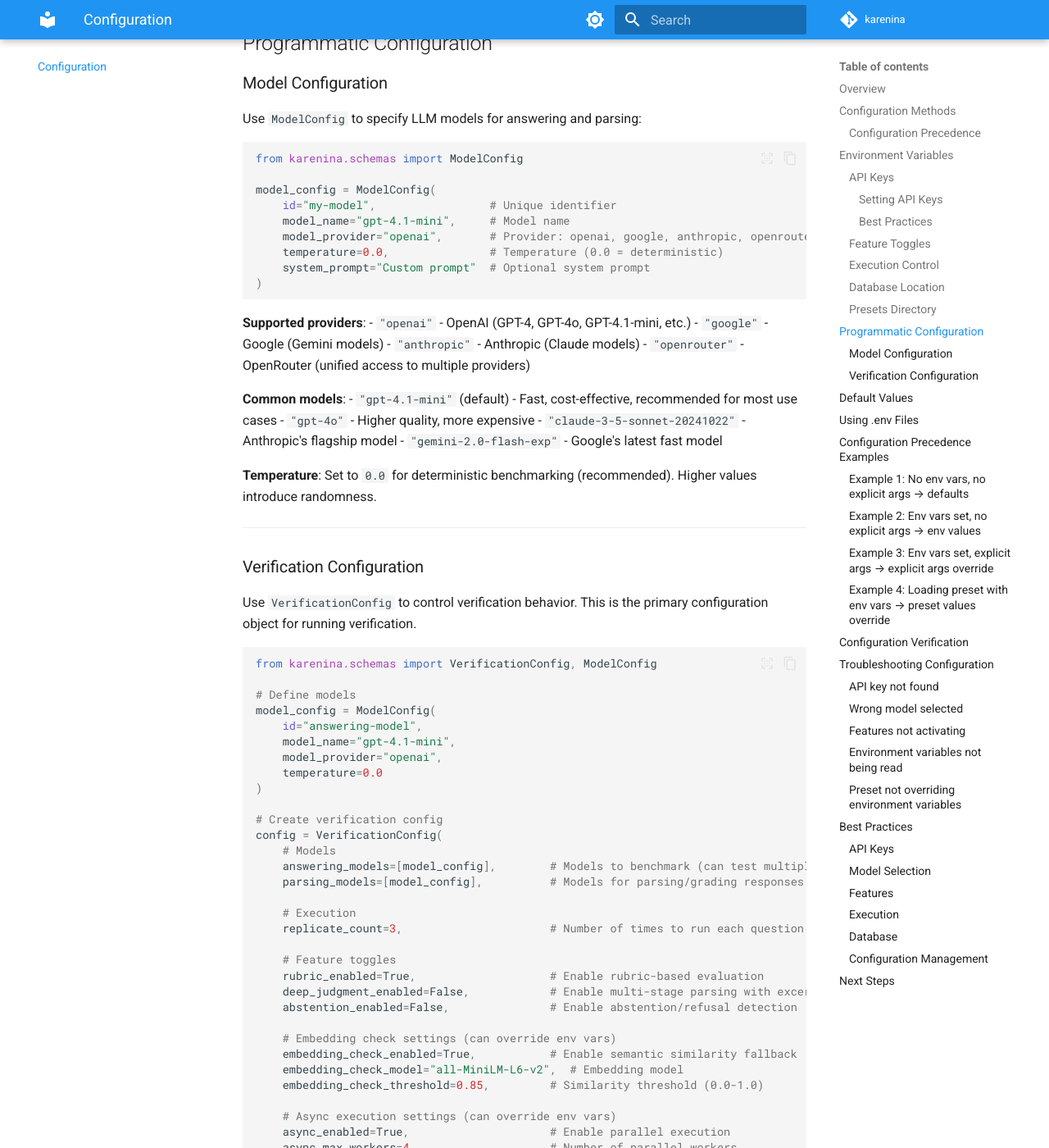
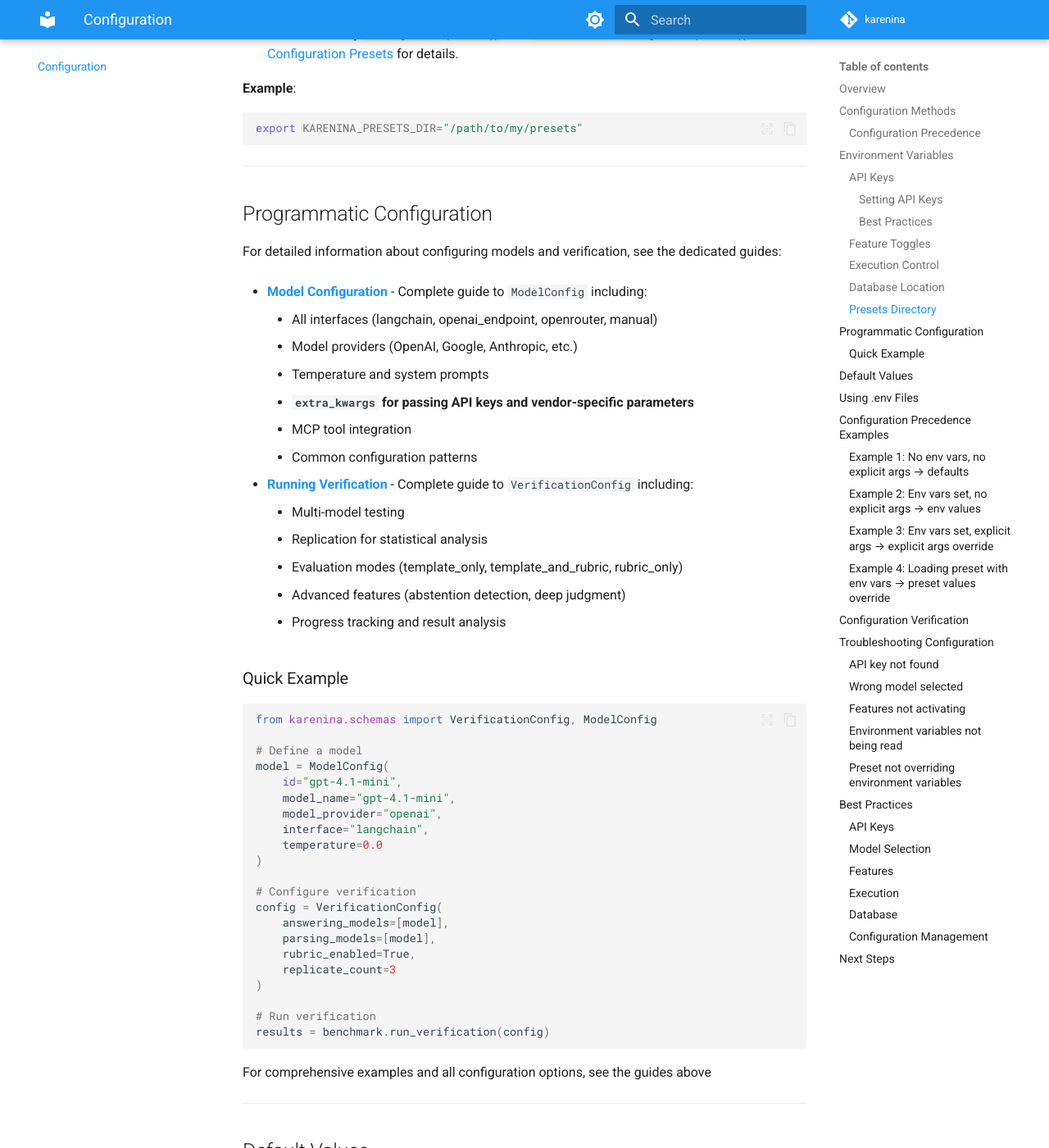
Before and after one commit to biocypher/karenina, an MkDocs documentation site: the page built from docs/configuration.md, in a window 1280 px wide and 1400 px high, scrolled down 5850 px. Shown: the whole window at 82% size. Built offline with MkDocs 1.6.1 and Material for MkDocs 9.7.7, drawn with Linux system fonts in a browser that asks for light colours; comment, search, counter and statistics services are not loaded; some of the changed text lies outside the part shown.

Commit message:
docs: streamline configuration page and improve layout

````diff
--- a/docs/configuration.md
+++ b/docs/configuration.md
@@ -7,6 +7,7 @@
 ## Overview
 
 Karenina provides flexible configuration to control:
+
 - **LLM providers and models**: OpenAI, Google, Anthropic, OpenRouter
 - **Features**: Embedding check, abstention detection, rubric evaluation
 - **Execution**: Parallel vs sequential processing
@@ -37,7 +38,7 @@
 
 ### API Keys
 
-API keys are required to use LLM providers. These are always configured via environment variables.
+API keys are required to use LLM providers. These are typically configured via environment variables, but can also be passed directly through the `extra_kwargs` field in `ModelConfig` (see [Extra Keyword Arguments](#extra-keyword-arguments) for details).
 
 | Variable | Description | Required For |
 |----------|-------------|--------------|
@@ -197,6 +198,7 @@
 ```
 
 **Best practices**:
+
 - Use descriptive database names (`genomics_benchmark.db`, not `test.db`)
 - Organize databases by project or domain
 - Back up databases regularly
@@ -223,100 +225,51 @@
 
 ## Programmatic Configuration
 
-### Model Configuration
+For detailed information about configuring models and verification, see the dedicated guides:
 
-Use `ModelConfig` to specify LLM models for answering and parsing:
+- **[Model Configuration](using-karenina/model-configuration.md)** - Complete guide to `ModelConfig` including:
 
-```python
-from karenina.schemas import ModelConfig
+    - All interfaces (langchain, openai_endpoint, openrouter, manual)
+    - Model providers (OpenAI, Google, Anthropic, etc.)
+    - Temperature and system prompts
+    - **`extra_kwargs` for passing API keys and vendor-specific parameters**
+    - MCP tool integration
+    - Common configuration patterns
 
-model_config = ModelConfig(
-    id="my-model",                 # Unique identifier
-    model_name="gpt-4.1-mini",     # Model name
-    model_provider="openai",       # Provider: openai, google, anthropic, openrouter
-    temperature=0.0,               # Temperature (0.0 = deterministic)
-    system_prompt="Custom prompt"  # Optional system prompt
-)
-```
+- **[Running Verification](using-karenina/verification.md)** - Complete guide to `VerificationConfig` including:
+    - Multi-model testing
+    - Replication for statistical analysis
+    - Evaluation modes (template_only, template_and_rubric, rubric_only)
+    - Advanced features (abstention detection, deep judgment)
+    - Progress tracking and result analysis
 
-**Supported providers**:
-- `"openai"` - OpenAI (GPT-4, GPT-4o, GPT-4.1-mini, etc.)
-- `"google"` - Google (Gemini models)
-- `"anthropic"` - Anthropic (Claude models)
-- `"openrouter"` - OpenRouter (unified access to multiple providers)
-
-**Common models**:
-- `"gpt-4.1-mini"` (default) - Fast, cost-effective, recommended for most use cases
-- `"gpt-4o"` - Higher quality, more expensive
-- `"claude-3-5-sonnet-20241022"` - Anthropic's flagship model
-- `"gemini-2.0-flash-exp"` - Google's latest fast model
-
-**Temperature**: Set to `0.0` for deterministic benchmarking (recommended). Higher values introduce randomness.
-
----
-
-### Verification Configuration
-
-Use `VerificationConfig` to control verification behavior. This is the primary configuration object for running verification.
+### Quick Example
 
 ```python
 from karenina.schemas import VerificationConfig, ModelConfig
 
-# Define models
-model_config = ModelConfig(
-    id="answering-model",
+# Define a model
+model = ModelConfig(
+    id="gpt-4.1-mini",
     model_name="gpt-4.1-mini",
     model_provider="openai",
+    interface="langchain",
     temperature=0.0
 )
 
-# Create verification config
+# Configure verification
 config = VerificationConfig(
-    # Models
-    answering_models=[model_config],        # Models to benchmark (can test multiple)
-    parsing_models=[model_config],          # Models for parsing/grading responses
+    answering_models=[model],
+    parsing_models=[model],
+    rubric_enabled=True,
+    replicate_count=3
+)
 
-    # Execution
-    replicate_count=3,                      # Number of times to run each question
-
-    # Feature toggles
-    rubric_enabled=True,                    # Enable rubric-based evaluation
-    deep_judgment_enabled=False,            # Enable multi-stage parsing with excerpts
-    abstention_enabled=False,               # Enable abstention/refusal detection
-
-    # Embedding check settings (can override env vars)
-    embedding_check_enabled=True,           # Enable semantic similarity fallback
-    embedding_check_model="all-MiniLM-L6-v2",  # Embedding model
-    embedding_check_threshold=0.85,         # Similarity threshold (0.0-1.0)
-
-    # Async execution settings (can override env vars)
-    async_enabled=True,                     # Enable parallel execution
-    async_max_workers=4                     # Number of parallel workers
-)
+# Run verification
+results = benchmark.run_verification(config)
 ```
 
-**Configuration options**:
-
-| Parameter | Type | Description | Default |
-|-----------|------|-------------|---------|
-| `answering_models` | `list[ModelConfig]` | Models to benchmark (can test multiple) | Required |
-| `parsing_models` | `list[ModelConfig]` | Models for parsing/grading responses | Required |
-| `replicate_count` | `int` | Number of times to run each question | `1` |
-| `rubric_enabled` | `bool` | Enable rubric-based evaluation | `False` |
-| `deep_judgment_enabled` | `bool` | Enable multi-stage parsing with excerpts | `False` |
-| `abstention_enabled` | `bool` | Enable abstention/refusal detection | `False` |
-| `embedding_check_enabled` | `bool` | Enable semantic similarity fallback | `False` |
-| `embedding_check_model` | `str` | SentenceTransformer model for embeddings | `"all-MiniLM-L6-v2"` |
-| `embedding_check_threshold` | `float` | Similarity threshold (0.0-1.0) | `0.85` |
-| `async_enabled` | `bool` | Enable parallel execution | `True` |
-| `async_max_workers` | `int` | Number of parallel workers | `2` |
-
-**See also**:
-- [Running Verification](using-karenina/verification.md) - Complete guide to verification
-- [Deep-Judgment](advanced/deep-judgment.md) - Multi-stage parsing feature
-- [Abstention Detection](advanced/abstention-detection.md) - Refusal detection
-- [Embedding Check](advanced/embedding-check.md) - Semantic similarity fallback
-- [Configuration Presets](advanced/presets.md) - Saving and loading configurations
+For comprehensive examples and all configuration options, see the guides above
 
 ---
 
@@ -630,6 +583,7 @@
 ## Next Steps
 
 - **[Quick Start](quickstart.md)** - Create your first benchmark
+- **[Model Configuration](using-karenina/model-configuration.md)** - Complete guide to ModelConfig and extra_kwargs
 - **[Running Verification](using-karenina/verification.md)** - Complete verification guide
 - **[Configuration Presets](advanced/presets.md)** - Save and load configurations
 - **[Advanced Features](advanced/)** - Deep-dive into specific features
````
